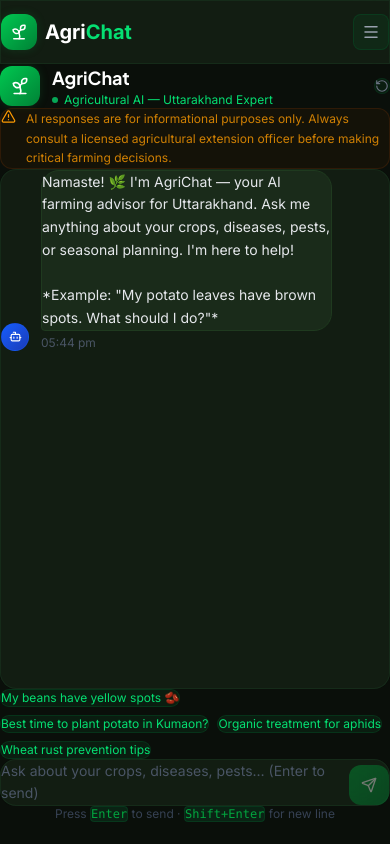
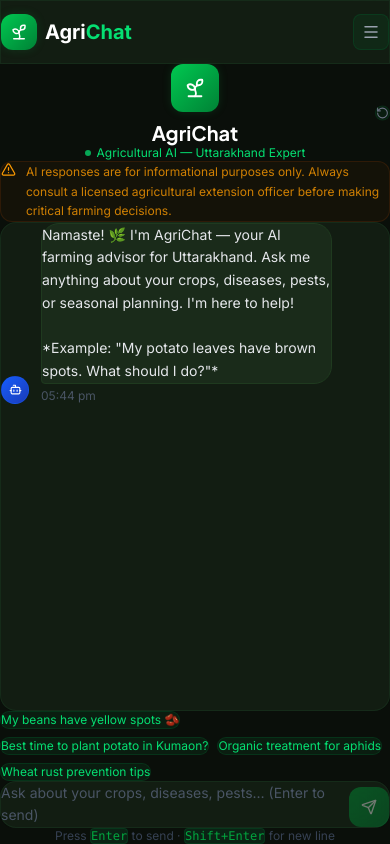
Before and after one commit to TUMBALI-HARSHITHA/AgriChat, a React (Vite) app: page /chat in a window 390 px wide. Built offline with nearby package versions, Linux system fonts and the light colour scheme.

Commit message:
style: center page headings and brand icon, scale spacing on mobile across all pages

```diff
--- a/src/components/Hero.jsx
+++ b/src/components/Hero.jsx
@@ -1,5 +1,5 @@
 import { Link } from 'react-router-dom';
-import { MessageSquareText, ArrowRight, Leaf, Shield, Zap } from 'lucide-react';
+import { MessageSquareText, ArrowRight, Leaf, Shield, Zap, Sprout } from 'lucide-react';
 
 const stats = [
   { icon: <Leaf  size={15} />, label: 'Mountain Crops', value: '50+' },
@@ -30,6 +30,13 @@ export default function Hero({ headline, subheadline, ctaText, ctaLink }) {
 
         {/* ── Text Content Block ── */}
         <div className="flex flex-col items-center gap-6 max-w-3xl">
+
+          {/* leaf logo box */}
+          <div className="flex justify-center mb-1 animate-fadeInUp">
+            <div className="w-16 h-16 rounded-2xl bg-gradient-to-br from-green-500 to-green-700 flex items-center justify-center glow-green shrink-0">
+              <Sprout size={28} className="text-white" />
+            </div>
+          </div>
 
           {/* badge */}
           <span className="inline-flex items-center gap-2 px-3 py-1.5 rounded-full bg-green-900/40 border border-green-700/30 text-green-400 text-xs font-semibold uppercase tracking-wider animate-fadeInUp">
--- a/src/pages/About.jsx
+++ b/src/pages/About.jsx
@@ -56,7 +56,7 @@ const values = [
 export default function About() {
   return (
     <div className="min-h-screen w-full page-enter flex flex-col items-center" style={{ paddingTop: '120px', paddingBottom: '96px' }}>
-      <div className="max-w-5xl w-full px-6 sm:px-10 lg:px-16 flex flex-col items-center gap-y-24 md:gap-y-32">
+      <div className="max-w-5xl w-full px-6 sm:px-10 lg:px-16 flex flex-col items-center gap-y-14 md:gap-y-28">
 
         {/* ── Page header ── */}
         <div className="text-center flex flex-col items-center w-full">
@@ -86,14 +86,14 @@ export default function About() {
         </div>
 
         {/* ── Cards ── */}
-        <div className="grid grid-cols-1 md:grid-cols-3 gap-12 lg:gap-16 w-full justify-items-center justify-center">
+        <div className="grid grid-cols-1 md:grid-cols-3 gap-6 md:gap-10 lg:gap-14 w-full justify-items-center justify-center">
           {teamCards.map((c, i) => <Card key={i} {...c} />)}
         </div>
 
         {/* ── Core Principles ── */}
         <div className="w-full flex flex-col items-center">
           <h2 className="text-xl sm:text-2xl font-bold text-white mb-12 text-center">Core Principles</h2>
-          <div className="grid grid-cols-1 md:grid-cols-2 gap-10 md:gap-14 w-full justify-items-center justify-center">
+          <div className="grid grid-cols-1 md:grid-cols-2 gap-6 md:gap-10 lg:gap-14 w-full justify-items-center justify-center">
             {values.map(v => (
               <div
                 key={v.title}
--- a/src/pages/Chat.jsx
+++ b/src/pages/Chat.jsx
@@ -182,29 +182,30 @@ export default function Chat() {
     <div className="flex flex-col" style={{ minHeight: '100vh', paddingTop: '64px', background: 'var(--color-bg)' }}>
       <div className="flex-1 flex flex-col max-w-4xl mx-auto w-full px-6 sm:px-10 py-6">
         {/* Header */}
-        <div className="flex items-center justify-between mb-6">
-          <div className="flex items-center gap-3">
-            <div className="w-10 h-10 rounded-xl bg-gradient-to-br from-green-500 to-green-700 flex items-center justify-center glow-green-sm">
-              <Sprout size={20} className="text-white" />
-            </div>
-            <div>
-              <h1 className="text-lg font-bold text-white font-['Plus_Jakarta_Sans']">AgriChat</h1>
-              <div className="flex items-center gap-1.5 text-xs text-green-400">
-                <span className="w-1.5 h-1.5 rounded-full bg-green-400 animate-pulse" />
-                Agricultural AI — Uttarakhand Expert
-              </div>
-            </div>
-          </div>
+        <div className="relative flex flex-col items-center justify-center text-center mb-6 w-full gap-2">
+          {/* Clear button (top right absolute) */}
           <button
             id="clear-chat-btn"
             onClick={clearChat}
             aria-label="Clear chat"
             title="Clear chat"
-            className="flex items-center gap-2 px-3 py-2 rounded-lg bg-green-900/20 border border-green-900/30 text-gray-500 hover:text-green-400 hover:border-green-700/40 text-sm transition-all duration-200"
+            className="absolute right-0 top-1/2 -translate-y-1/2 flex items-center gap-2 px-3 py-2 rounded-lg bg-green-900/20 border border-green-900/30 text-gray-500 hover:text-green-400 hover:border-green-700/40 text-xs transition-all duration-200"
           >
-            <RotateCcw size={14} />
+            <RotateCcw size={13} />
             <span className="hidden sm:inline">Clear</span>
           </button>
+
+          <div className="w-12 h-12 rounded-xl bg-gradient-to-br from-green-500 to-green-700 flex items-center justify-center glow-green-sm mb-1 shrink-0">
+            <Sprout size={22} className="text-white" />
+          </div>
+
+          <div>
+            <h1 className="text-xl font-bold text-white font-['Plus_Jakarta_Sans'] leading-tight">AgriChat</h1>
+            <div className="flex items-center justify-center gap-1.5 text-xs text-green-400 mt-1">
+              <span className="w-1.5 h-1.5 rounded-full bg-green-400 animate-pulse" />
+              Agricultural AI — Uttarakhand Expert
+            </div>
+          </div>
         </div>
 
         {/* Disclaimer banner */}
--- a/src/pages/Dashboard.jsx
+++ b/src/pages/Dashboard.jsx
@@ -1,5 +1,5 @@
 import { Link } from 'react-router-dom';
-import { MessageSquareText, Leaf, TrendingUp, AlertCircle, ArrowRight, Clock } from 'lucide-react';
+import { MessageSquareText, Leaf, TrendingUp, AlertCircle, ArrowRight, Clock, Sprout } from 'lucide-react';
 import Card from '../components/Card';
 
 const recentQueries = [
@@ -49,10 +49,15 @@ const colorMap = {
 export default function Dashboard() {
   return (
     <div className="min-h-screen page-enter" style={{ paddingTop: '120px', paddingBottom: '96px' }}>
-      <div className="max-w-6xl mx-auto px-6 sm:px-10 lg:px-16 flex flex-col gap-y-20 md:gap-y-28">
+      <div className="max-w-6xl mx-auto px-6 sm:px-10 lg:px-16 flex flex-col gap-y-14 md:gap-y-26">
 
         {/* ── Page header ── */}
-        <div className="flex flex-col items-center justify-center gap-4 text-center">
+        <div className="flex flex-col items-center justify-center gap-4 text-center w-full">
+          <div className="flex justify-center mb-1">
+            <div className="w-16 h-16 rounded-2xl bg-gradient-to-br from-green-500 to-green-700 flex items-center justify-center glow-green shrink-0">
+              <Sprout size={28} className="text-white" />
+            </div>
+          </div>
           <div>
             <h1 className="text-2xl sm:text-3xl font-extrabold text-white">Dashboard</h1>
             <p className="text-gray-500 text-sm mt-1">Welcome back, Supervisor. Here's your advisory overview.</p>
@@ -64,7 +69,7 @@ export default function Dashboard() {
         </div>
 
         {/* ── Stats ── */}
-        <div className="grid grid-cols-2 lg:grid-cols-4 gap-x-6 gap-y-10 lg:gap-x-8 justify-items-center justify-center">
+        <div className="grid grid-cols-2 lg:grid-cols-4 gap-4 sm:gap-6 lg:gap-8 justify-items-center justify-center">
           {quickStats.map(s => (
             <div
               key={s.label}
@@ -92,7 +97,7 @@ export default function Dashboard() {
           </div>
 
           {/* cards — 1 col → 3 col (centered) */}
-          <div className="grid grid-cols-1 sm:grid-cols-3 gap-x-8 gap-y-12 md:gap-x-10 justify-items-center justify-center">
+          <div className="grid grid-cols-1 sm:grid-cols-3 gap-6 sm:gap-8 md:gap-10 justify-items-center justify-center">
             {recentQueries.map((q, i) => <Card key={i} {...q} />)}
           </div>
         </div>
--- a/src/pages/Home.jsx
+++ b/src/pages/Home.jsx
@@ -58,10 +58,10 @@ export default function Home() {
 
       {/* ── Features ── */}
       <section id="features" className="py-28 sm:py-36">
-        <div className="max-w-7xl mx-auto px-6 sm:px-10 lg:px-16 flex flex-col gap-y-24 md:gap-y-28">
+        <div className="max-w-7xl mx-auto px-6 sm:px-10 lg:px-16 flex flex-col gap-y-14 md:gap-y-26">
 
           {/* Header and Grid Group */}
-          <div className="flex flex-col gap-y-16">
+          <div className="flex flex-col gap-y-12">
             {/* section header */}
             <div className="text-center animate-fadeInUp">
               <p className="text-xs font-semibold text-green-400 uppercase tracking-widest mb-3">
@@ -76,7 +76,7 @@ export default function Home() {
             </div>
 
             {/* cards grid — 1 col → 2 col → 4 col (centered) */}
-            <div className="grid grid-cols-1 sm:grid-cols-2 lg:grid-cols-4 gap-x-8 gap-y-12 lg:gap-x-10 lg:gap-y-14 justify-items-center justify-center">
+            <div className="grid grid-cols-1 sm:grid-cols-2 lg:grid-cols-4 gap-6 sm:gap-8 lg:gap-10 justify-items-center justify-center">
               {features.map((f, i) => <Card key={i} {...f} />)}
             </div>
           </div>
```
